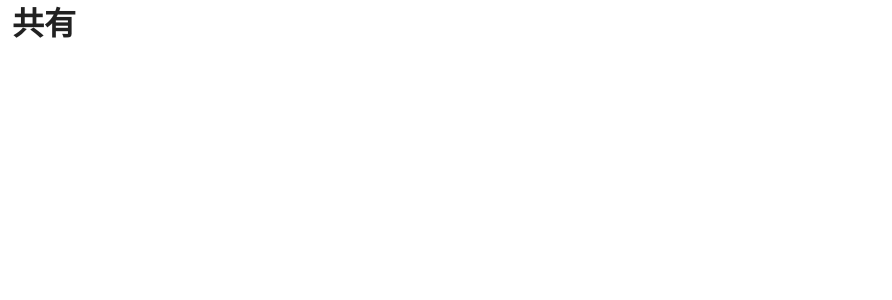
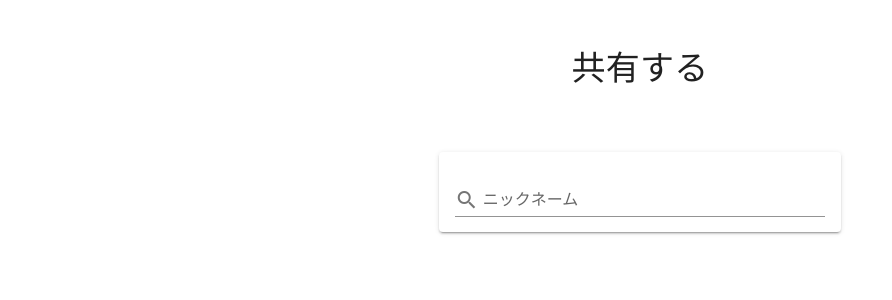
Before and after one commit to zakzakst/vue3-practice2, a Vue app: page /share in a window 1280 px wide. Shown: the top 300 px of the page, without its empty margins (0-892 px from the left). Built offline with nearby package versions, Linux system fonts and the light colour scheme; a small style sheet from the web is missing.

Commit message:
STEP10-4-3

```diff
--- a/src/store/shared-user.ts
+++ b/src/store/shared-user.ts
@@ -61,3 +61,13 @@ export const update = (profile: Profile): void => {
   targetUser.themeColor = profile.themeColor;
   targetUser.hasAvatar = profile.hasAvatar;
 };
+
+/**
+ * 指定したニックネームの一部に前方一致するユーザーを検索します。
+ * @param partOfNickname 前方一致で検索するユーザーのニックネームの一部
+ */
+export const searchUsers = (partOfNickname: string): SharedUser[] => {
+  return sharedUserStore.sharedUsers.filter((user) =>
+    user.nickname.startsWith(partOfNickname),
+  );
+};
--- a/src/views/Share.vue
+++ b/src/views/Share.vue
@@ -1,12 +1,67 @@
 <template>
-  <div>
-    <h1>共有</h1>
-  </div>
+  <v-row align="center" justify="center">
+    <v-col cols="12" md="4" class="text-center">
+      <p class="display-1 py-12">共有する</p>
+      <v-card>
+        <v-card-text>
+          <v-text-field
+            v-model="partOfNickname"
+            clearable
+            flat
+            hide-details
+            prepend-inner-icon="search"
+            label="ニックネーム"
+          />
+        </v-card-text>
+        <v-fade-transition group>
+          <v-list-item v-for="(user, index) in filteredUsers" :key="index">
+            <v-list-item-icon>
+              <v-avatar :color="user.themeColor" size="48">
+                <span class="white--text body-2" v-text="user.nickname" />
+              </v-avatar>
+            </v-list-item-icon>
+            <v-list-item-content>
+              <v-list-item-title class="text-left" v-text="user.nickname" />
+              <v-list-item-subtitle class="text-left" v-text="user.userName" />
+            </v-list-item-content>
+            <v-list-item-action>
+              <v-btn color="primary" @click="share(user.userId)">
+                共有する
+              </v-btn>
+            </v-list-item-action>
+          </v-list-item>
+        </v-fade-transition>
+      </v-card>
+    </v-col>
+  </v-row>
 </template>
 
 <script lang="ts">
 import { Component, Vue } from 'vue-property-decorator';
+import { searchUsers } from '@/store/shared-user';
 
 @Component
-export default class ShareComponent extends Vue {}
+export default class ShareComponent extends Vue {
+  /**
+   * 検索に使用するユーザーのニックネームの一部
+   */
+  private partOfNickname: string | null = null;
+
+  /**
+   * フィルタリングしたユーザーを取得します。
+   */
+  private get filteredUsers() {
+    if (!this.partOfNickname) {
+      return null;
+    }
+    return searchUsers(this.partOfNickname);
+  }
+
+  /**
+   * 指定したユーザーにカレンダーを共有します。
+   * @param userId カレンダーを共有するユーザーのID
+   */
+  // eslint-disable-next-line @typescript-eslint/no-unused-vars, @typescript-eslint/no-empty-function
+  private share(userId: string) {}
+}
 </script>
```
